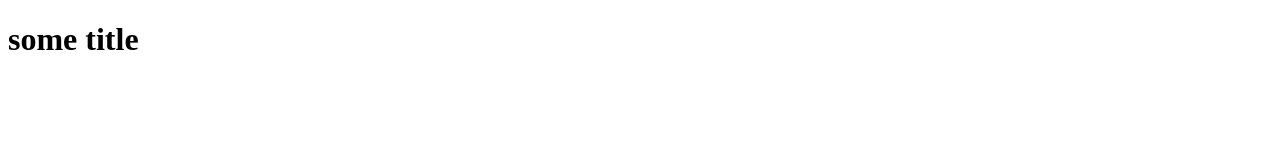
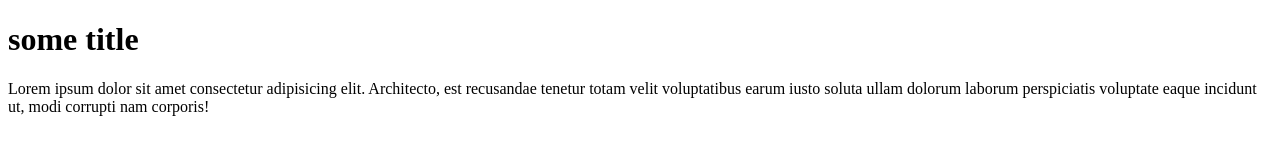
Before and after one commit to Ilya-m2195/my_projects, a plain HTML site: page index.html in a window 1280 px wide. Drawn offline with Linux system fonts and the light colour scheme.

Commit message:
changed index, add text.txt

```diff
--- a/index.html
+++ b/index.html
@@ -8,5 +8,6 @@
 </head>
 <body>
    <h1>some title</h1>
+   <p>Lorem ipsum dolor sit amet consectetur adipisicing elit. Architecto, est recusandae tenetur totam velit voluptatibus earum iusto soluta ullam dolorum laborum perspiciatis voluptate eaque incidunt ut, modi corrupti nam corporis!</p>
 </body>
 </html>
```
Also changed, not shown: text.txt (added).
